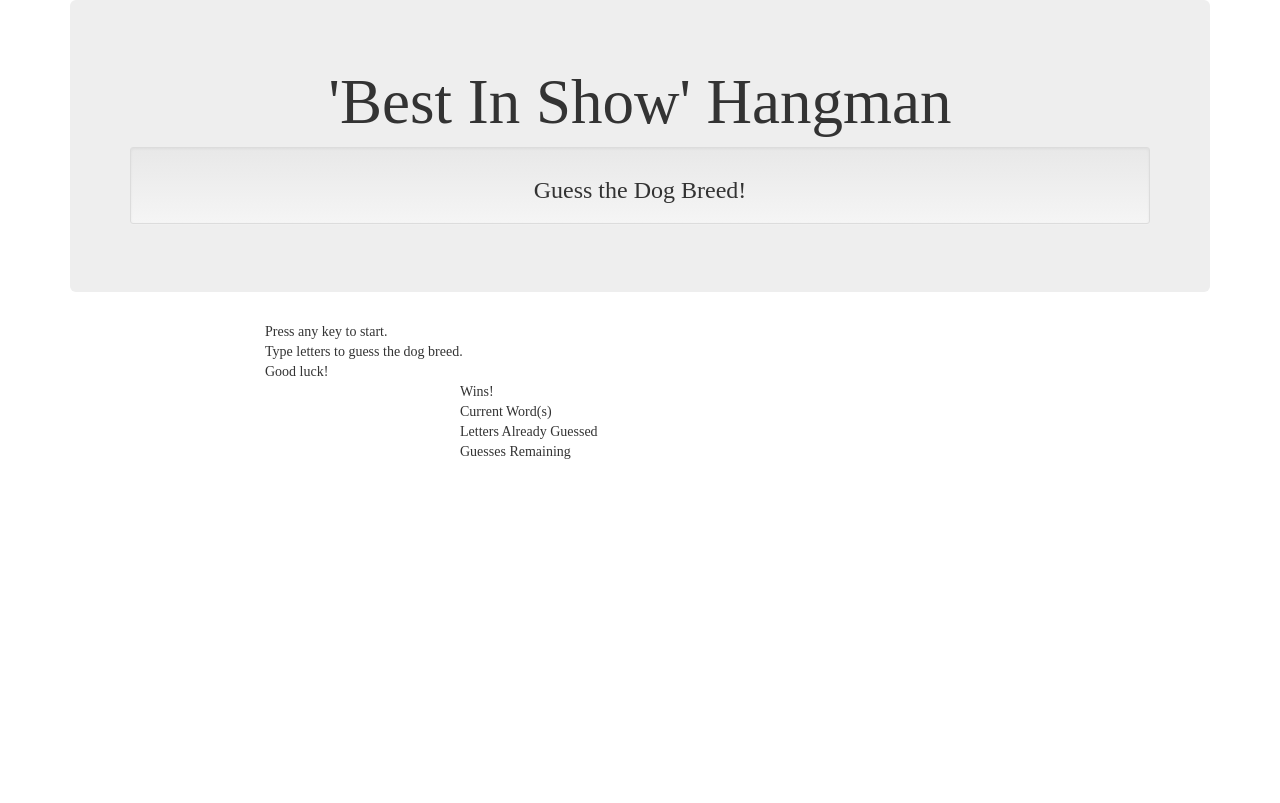
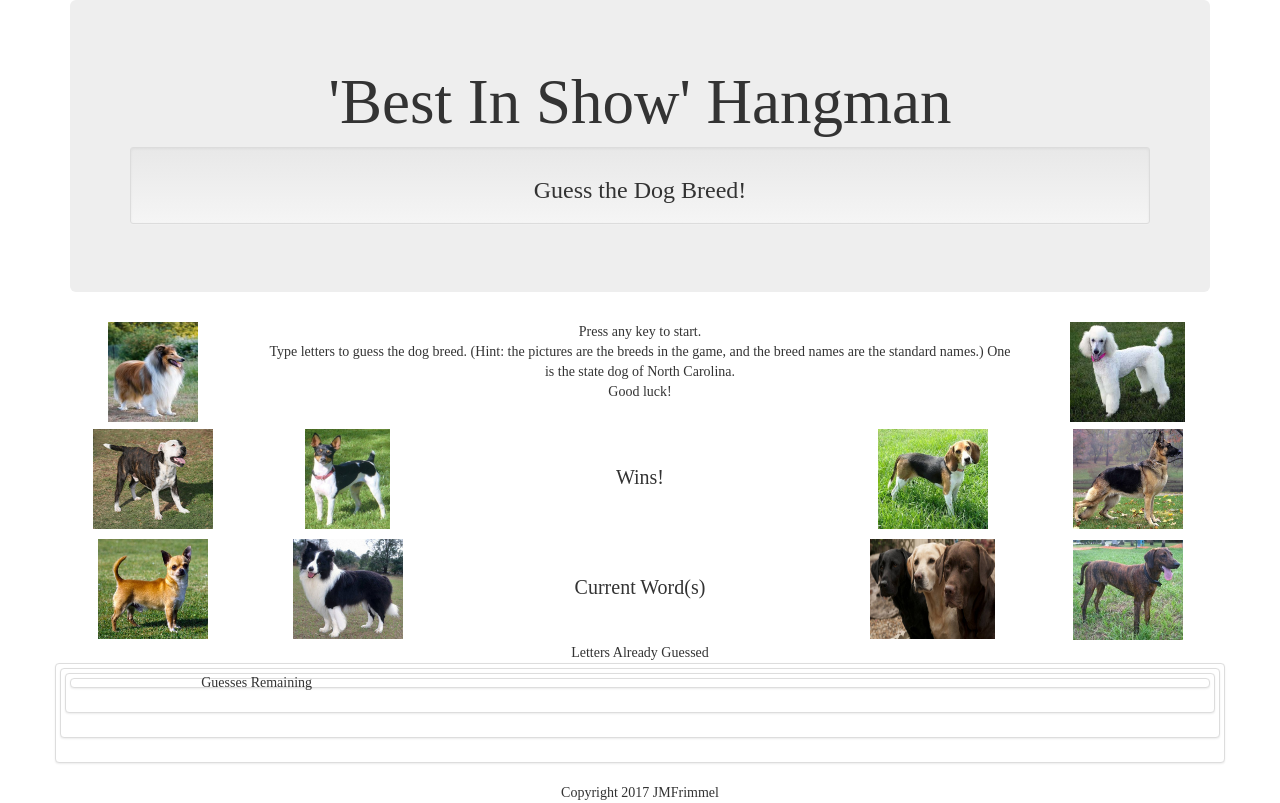
Before and after one commit to JayMFrimmel/hangman-game.github.io, a PHP site: page / in a window 1280 px wide. Before the commit the page ends 459 px from the top, so only its background shows below. Run offline with PHP 8.4, Linux system fonts and the light colour scheme; some libraries are stand-ins or nearby versions; some web fonts are replaced.

Commit message:
adding images and css

```diff
--- a/assets/css/style.css
+++ b/assets/css/style.css
@@ -1,3 +1,12 @@
 body {
 	font-family: 'Droid Serif', serif;
 }
+
+#wins {
+	line-height: 110px;
+	font-size: 20px;
+}
+#current {
+	line-height: 110px;
+	font-size: 20px;
+}
--- a/assets/javascript/game.js
+++ b/assets/javascript/game.js
@@ -0,0 +1,2 @@
+//breed array: rough collie, standard poodle, staffordshire bull terrier, beagle, german shepherd, border collie, golden retriever, labrador retriever, plott hound, rat terrier, chihuahua, pug
+var wordList = ["rough collie", "standard poodle", "staffordshire bull terrier", "beagle", "german shepherd", "border collie", "golden retriever", "labrador retriever", "plott hound", "rat terrier", "chihuahua", "pug"];
--- a/index.html
+++ b/index.html
@@ -35,38 +35,95 @@
 
 	<main>
 		<div class="container">
-			<div class="row">
-				<div class="col-sm-2"></div>
+			<div class="row text-center">
+				<div class="col-sm-2">
+					<!-- <div class="thumbnail"> -->
+						<img src="assets/images/1Dog-rough-collie-portrait.jpg" alt="Rough Collie" height="100px" width="90px">
+					<!-- </div> -->
+				</div>
+
 				<div class="col-sm-8">Press any key to start.
-				<br>
-				Type letters to guess the dog breed.
-				<br>
-				Good luck!</div>
-				<div class="col-sm-2"></div>
+					<br>
+					Type letters to guess the dog breed. (Hint: the pictures are the breeds in the game, and the breed names are the standard names.) One is the state dog of North Carolina.
+					<br>
+					Good luck!
+				</div>
+
+				<div class="col-sm-2">
+					<!--<div class="thumbnail"> -->
+						<img src="assets/images/4737de8917d19e956cf60d1085188992.jpg" alt="standard poodle" height="100px" width="115px">
+					<!-- </div> -->
+				</div>
 			</div>
 
-			<div class="row">
-				<div class="col-sm-4"></div>
+			<div class="row text-center" id="wins">
+				<div class="col-sm-2">
+					<!--<div class="thumbnail"> -->
+						<img src="assets/images/50659.jpg" alt="staffordshire bull terrier" height="100px" width="120px">
+					<!--</div> -->
+				</div>
+
+				<div class="col-sm-2">
+					<!--<div class="thumbnail"> -->
+						<img src="assets/images/bbe6256e627c272d946674e2271d65f9.jpg" alt="rat terrier" height="100px" width="85px">
+					<!-- </div> -->
+				</div>
+
 				<div class="col-sm-4">Wins!</div>
-				<div class="col-sm-4"></div>
+
+				<div class="col-sm-2">
+					<!-- <div class="thumbnail"> -->
+						<img src="assets/images/BeagleBayleePurebredDogs8Months1.jpg" alt="beagle" height="100px" width="110px">
+					<!-- </div>-->
+				</div>
+
+				<div class="col-sm-2">
+					<!-- <div class="thumbnail"> -->
+						<img src="assets/images/download (1).jpg" alt="german shepherd" height="100px" width="110px">
+					<!-- </div> -->
+				</div>
 			</div>
 
-			<div class="row">
-				<div class="col-sm-4"></div>
+			<div class="row text-center" id="current">
+				<div class="col-sm-2">
+					<img src="assets/images/download (2).jpg" alt="chihuahua" height="100px" width="110px">
+				</div>
+					<!-- <div class="thumbnail"> -->
+				<div class="col-sm-2">
+					<img src="assets/images/download.jpg" alt="border collie" height="100px" width="110px">
+				</div>
+					<!--<div class="thumbnail"> -->
 				<div class="col-sm-4">Current Word(s)</div>
-				<div class="col-sm-4"></div>
+				<div class="col-sm-2">
+					<img src="assets/images/labrador-colors.jpg" alt="labrador retriever" height="100px" width="125px">
+				</div>
+					<!--<div class="thumbnail"> -->
+				<div class="col-sm-2"></div>
+					<img src="assets/images/PlottHound3.jpg" alt="plott hound" height="100px" width="110px">
 			</div>
 
-			<div class="row">
-				<div class="col-sm-4"></div>
+			<div class="row text-center" id="letters">
+				<div class="col-sm-2"></div>
+
+				<div class="col-sm-2"></div>
+
 				<div class="col-sm-4">Letters Already Guessed</div>
-				<div class="col-sm-4"></div>
+				<div class="col-sm-2"></div>
+
+				<div class="col-sm-2"></div>
+
 			</div>
 
-			<div class="row">
-				<div class="col-sm-4"></div>
+			<div class="row text-center">
+				<div class="col-sm-2"></div>
+					<div class="thumbnail">
+				<div class="col-sm-2"></div>
+					<div class="thumbnail">
 				<div class="col-sm-4">Guesses Remaining</div>
-				<div class="col-sm-4"></div>
+				<div class="col-sm-2"></div>
+					<div class="thumbnail">
+				<div class="col-sm-2"></div>
+					<div class="thumbnail">
 			</div>
 
 		</div>
@@ -74,7 +131,11 @@
 	</main>
 
 	<footer>
-
+		<div class="container">
+			<div class="row text-center">
+				<div class="col-sm-12">Copyright 2017 JMFrimmel</div>
+			</div>
+		</div>
 	</footer>
 
 	<script type="text/javascript">
```
Also changed, not shown: assets/images/PlottHound3.jpg, assets/images/bbe6256e627c272d946674e2271d65f9.jpg (added), assets/images/download (1).jpg, assets/images/download (2).jpg (added), assets/images/download (3).jpg (added), assets/images/download.jpg.
